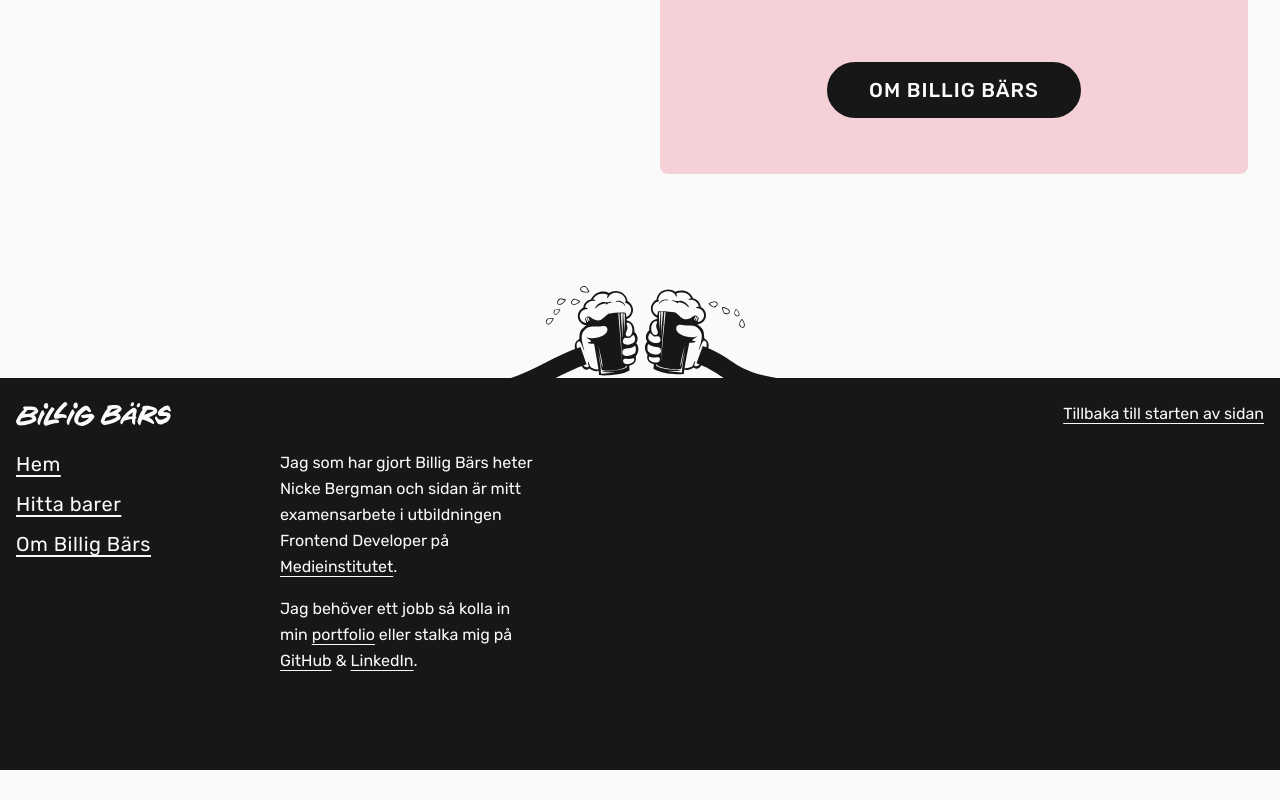
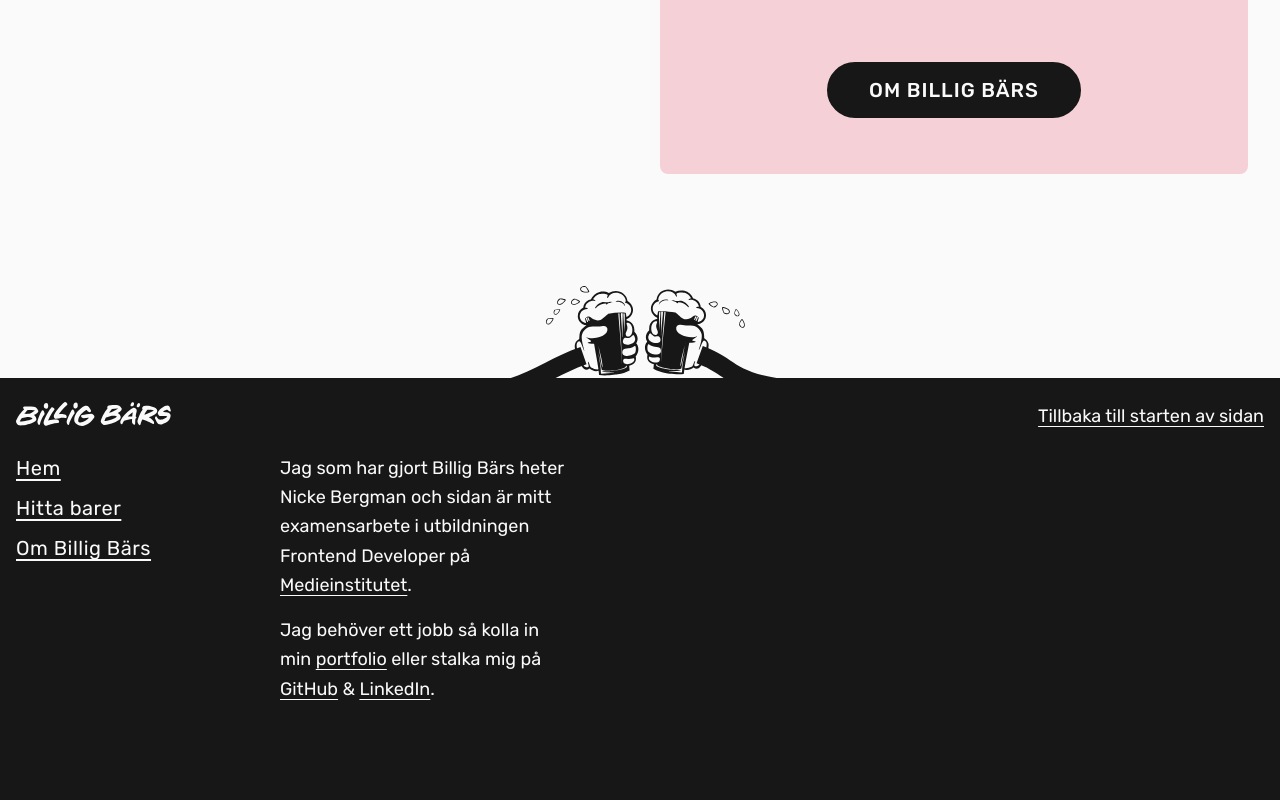
Before and after one commit to nickenickenicke/billig-bars, a Next.js app: page / in a window 1280 px wide. Shown: the part 1220-2020 px from the top of the page. Before the commit the page ends 1990 px from the top, so only its background shows below. Built offline with nearby package versions, Linux system fonts and the light colour scheme; no server answers; a web font is replaced by a local one.

Commit message:
Desktop sizing

```diff
--- a/src/components/Footer.tsx
+++ b/src/components/Footer.tsx
@@ -22,7 +22,7 @@ export const Footer = () => {
             Om Billig Bärs
           </Link>
         </nav>
-        <section className="row-span-1 block max-w-[25ch] underline-offset-4">
+        <section className="row-span-1 block max-w-[25ch] underline-offset-4 md:text-lg">
           <p>
             Jag som har gjort Billig Bärs heter Nicke Bergman och sidan är mitt examensarbete i
             utbildningen Frontend Developer på{' '}
@@ -67,7 +67,7 @@ export const Footer = () => {
             .
           </p>
         </section>
-        <ScrollToTop className="row-span-1 cursor-pointer justify-self-end underline underline-offset-4 hover:text-green-price md:col-[2/4] md:row-[1/2]">
+        <ScrollToTop className="row-span-1 cursor-pointer justify-self-end underline underline-offset-4 hover:text-green-price md:col-[2/4] md:row-[1/2] md:text-lg">
           Tillbaka till starten av sidan
         </ScrollToTop>
       </div>
```
